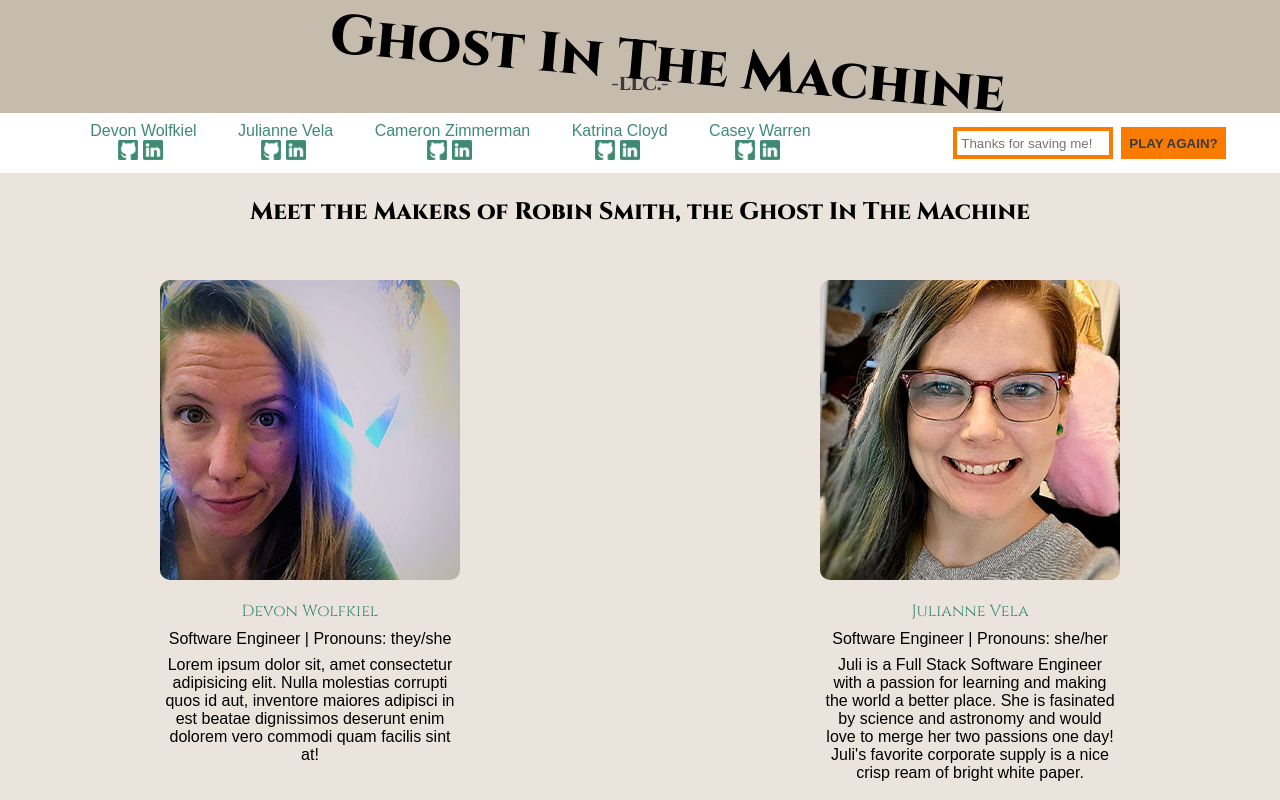
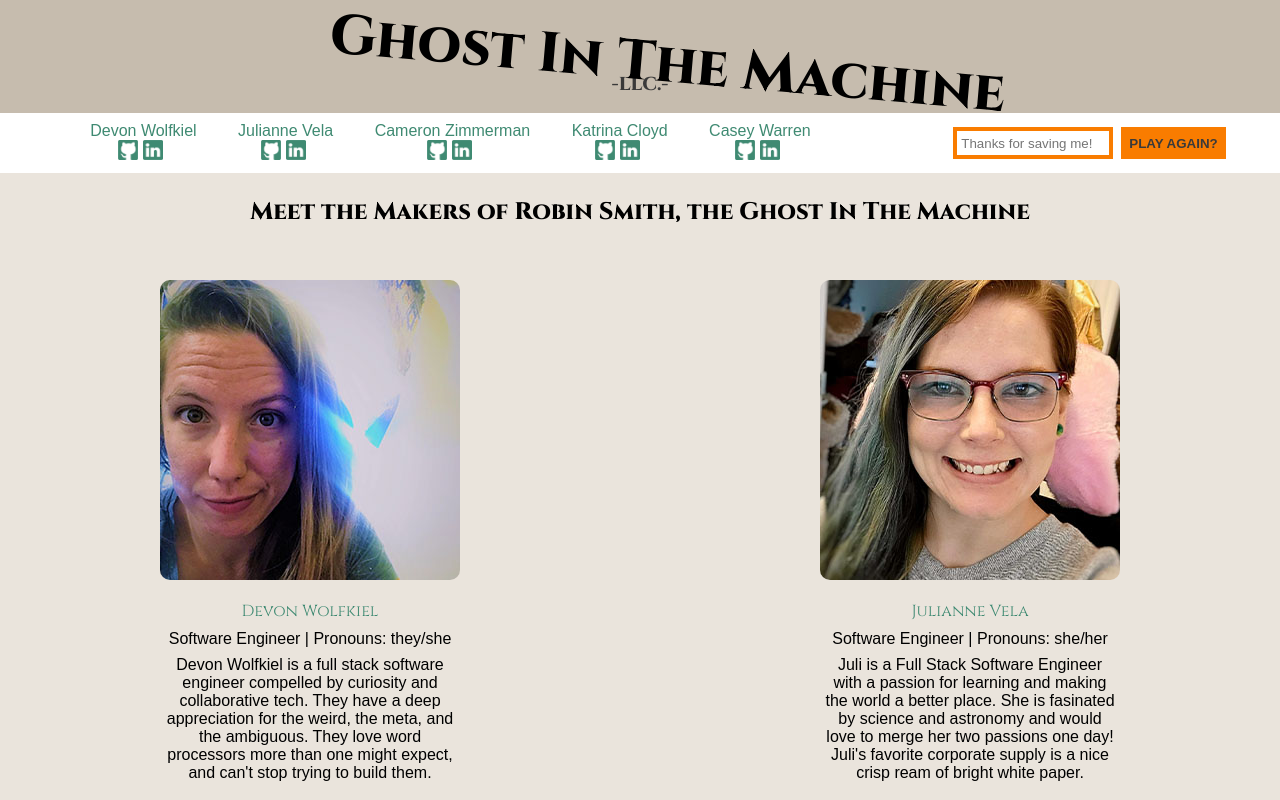
Before and after one commit to GIM-LLC/GIM, a React app: page /about in a window 1280 px wide. Shown: the top 800 px of the page. Built offline with nearby package versions, Linux system fonts and the light colour scheme; no server answers; a web font is replaced by a local one.

Commit message:
Update MakersData.js
added Devon's bio and portfolio link

```diff
--- a/src/components/makers/MakersData.js
+++ b/src/components/makers/MakersData.js
@@ -5,9 +5,10 @@ const makers = [
     imageX: 'devonX.jpg',
     title: 'Software Engineer',
     pronouns: 'they/she',
-    bio: 'Lorem ipsum dolor sit, amet consectetur adipisicing elit. Nulla molestias corrupti quos id aut, inventore maiores adipisci in est beatae dignissimos deserunt enim dolorem vero commodi quam facilis sint at!',
+    bio: "Devon Wolfkiel is a full stack software engineer compelled by curiosity and collaborative tech. They have a deep appreciation for the weird, the meta, and the ambiguous. They love word processors more than one might expect, and can't stop trying to build them.",
     linkedIn: 'https://www.linkedin.com/in/devon-wolfkiel/',
     github: 'https://github.com/devon-wolf',
+    portfolio: "https://devon-wolf.github.io/portfolio/bio/"
   },
   {
     name: 'Julianne Vela',
```
